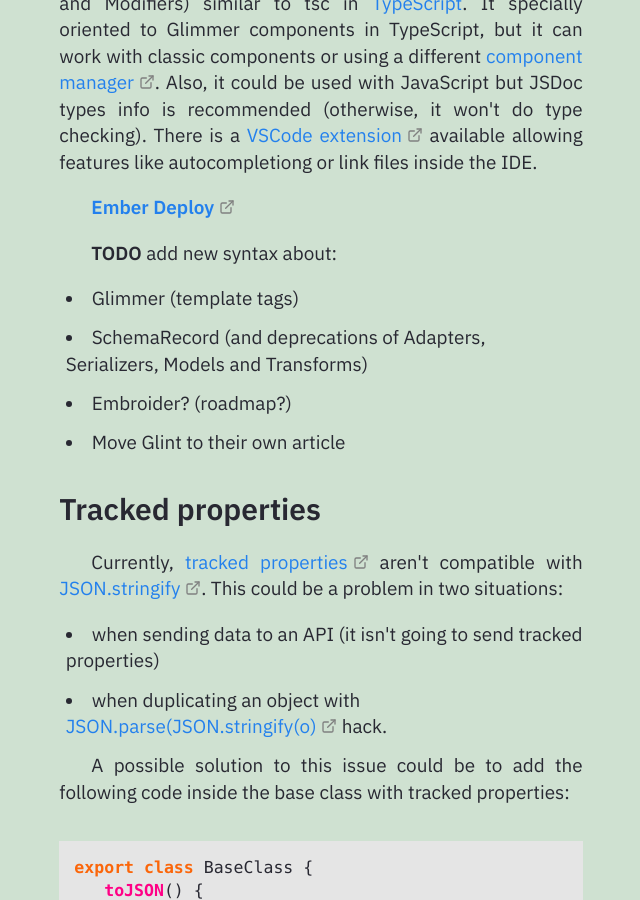
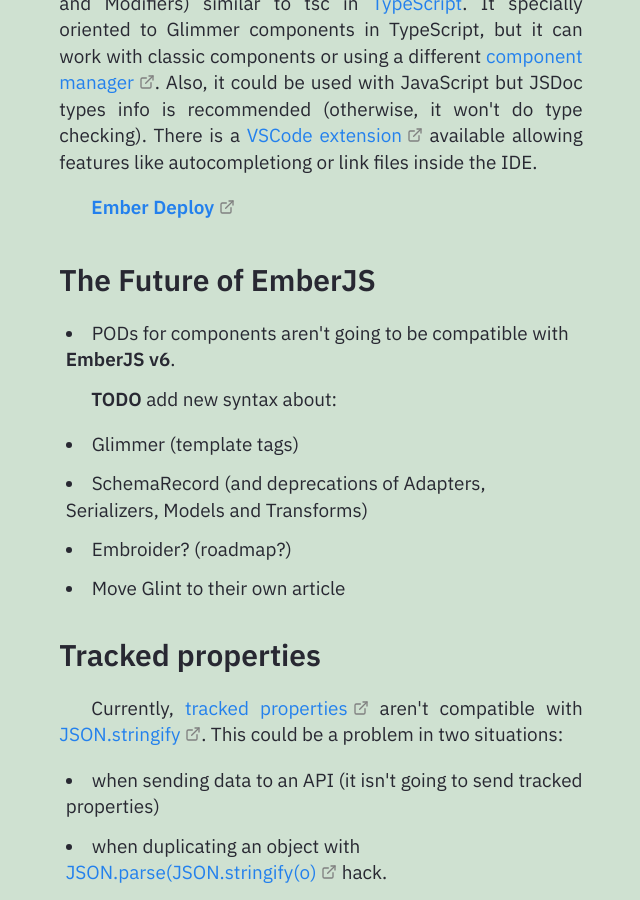
Before and after one commit to Gorzas/gorzas.github.io, a Jekyll site: the page built from _notes/Public/tech/EmberJS/emberjs.md, in a window 1280 px wide and 900 px high, scrolled down 428 px. Shown: the whole window, without its empty margins (319-959 px from the left). Built offline with Jekyll 4.4.1, drawn with Linux system fonts in a browser that asks for light colours.

Commit message:
Update emberjs.md

```diff
--- a/_notes/Public/tech/EmberJS/emberjs.md
+++ b/_notes/Public/tech/EmberJS/emberjs.md
@@ -15,6 +15,10 @@ growth: seedlings
 Typechecker for Ember templates (Components, Helpers and Modifiers) similar to tsc in [[TypeScript]]. It specially oriented to Glimmer components in TypeScript, but it can work with classic components or using a different [component manager](https://github.com/emberjs/rfcs/blob/master/text/0213-custom-components.md). Also, it could be used with JavaScript but JSDoc types info is recommended (otherwise, it won't do type checking). There is a [VSCode extension](https://marketplace.visualstudio.com/items?itemName=typed-ember.glint-vscode) available allowing features like autocompletiong or link files inside the IDE.
 
 **[Ember Deploy](http://ember-cli-deploy.com/)**
+
+## The Future of EmberJS
+
+- PODs for components aren't going to be compatible with **EmberJS v6**.
 
 **TODO** add new syntax about:
 - Glimmer (template tags)
```
